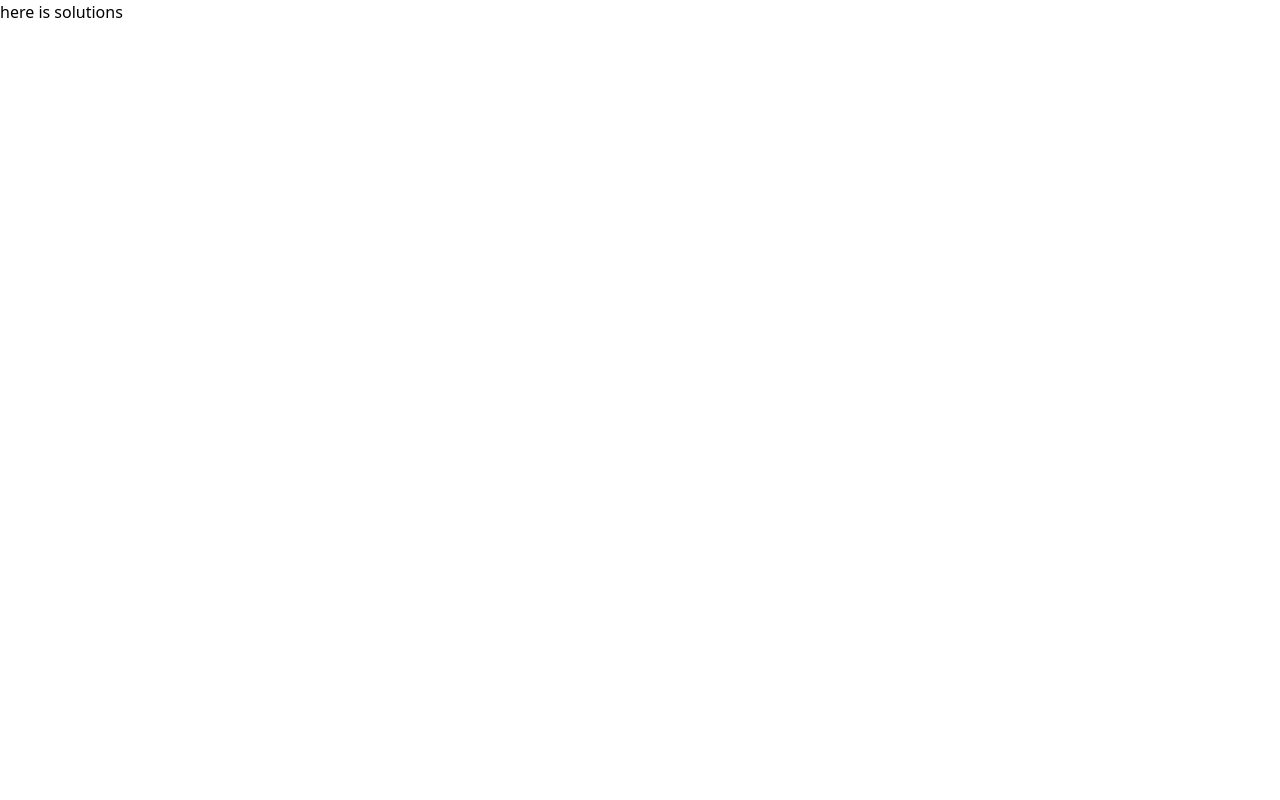
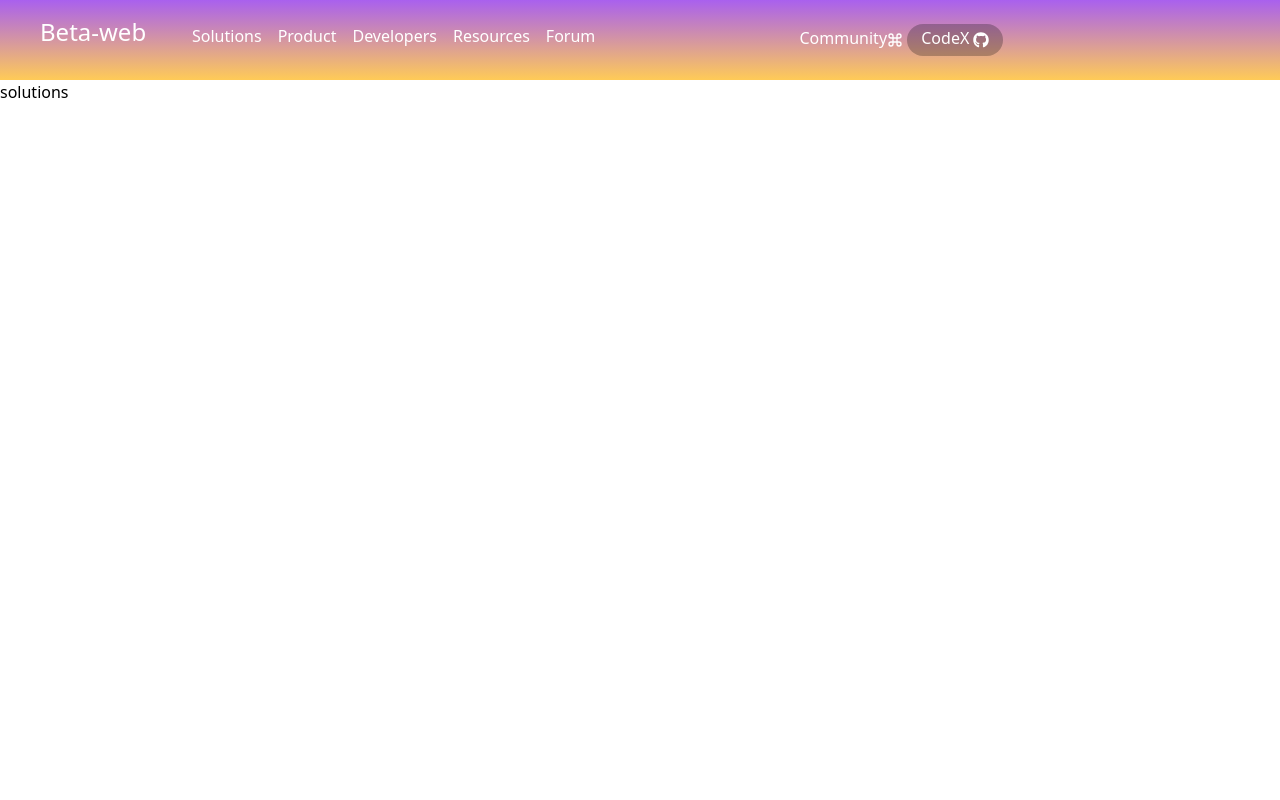
Before and after one commit to cs60apa/Beta-Web, a React (Vite) app: page /solutions in a window 1280 px wide. Shown: the top 800 px of the page. Built offline with nearby package versions, Linux system fonts and the light colour scheme.

Commit message:
added a layout for the pages

```diff
--- /dev/null
+++ b/src/Layout.jsx
@@ -0,0 +1,17 @@
+import React from "react";
+import Navbar from "./components/Navbar.jsx";
+import Footer from "./components/Footer.jsx";
+
+function Layout({ children }) {
+  return (
+    <div>
+      <div className=" bg-gradient-to-b from-[#a960ee] to-[#ffcb57] w-full h-20">
+        <Navbar />
+      </div>
+      <div className="min-h-screen">{children}</div>
+      <Footer />
+    </div>
+  );
+}
+
+export default Layout;
--- a/src/Solutions.jsx
+++ b/src/Solutions.jsx
@@ -2,7 +2,9 @@ import React from "react";
 
 function Solutions() {
     return(
-        <div>here is solutions</div>
+        <div>
+            <p>solutions</p>
+        </div>
     );
 }
 export default Solutions;
--- a/src/components/Navbar.jsx
+++ b/src/components/Navbar.jsx
@@ -15,7 +15,7 @@ function Navbar() {
   };
 
   return (
-    <div className="absolute md:mx-10 lg:mx-40 text-white">
+    <div className="absolute md:px-10 lg:px-40 text-white">
       {/*<img src="/assets/logo.png" alt="Logo" className="h-10 md:mr-10" />*/}
       <div className="hidden md:flex mt-4 md:flex-row space-x-10 lg:space-x-5">
         <div className="flex h-fit lg:w-32 w-28 lg:mr-5">
--- a/src/main.jsx
+++ b/src/main.jsx
@@ -3,6 +3,7 @@ import ReactDOM from 'react-dom/client'
 import App from './App.jsx'
 import './index.css'
 import { BrowserRouter, Routes, Route } from 'react-router-dom';
+import Layout from './Layout';
 import Contact from './Contact.jsx';
 import Solutions from './Solutions.jsx';
 import Product from './Product.jsx';
@@ -14,11 +15,11 @@ ReactDOM.createRoot(document.getElementById('root')).render(
     <BrowserRouter>
       <Routes>
         <Route path="/" element={<App />} />
-        <Route path="/contact" element={<Contact />} />
-        <Route path="/solutions" element={<Solutions />} />
-        <Route path="/product" element={<Product />} />
-        <Route path="/developers" element={<Developers />} />
-        <Route path="/resources" element={<Resources />} />
+        <Route path="/contact" element={<Layout><Contact /></Layout>} />
+        <Route path="/solutions" element={<Layout><Solutions /></Layout>} />
+        <Route path="/product" element={<Layout><Product /></Layout>} />
+        <Route path="/developers" element={<Layout><Developers /></Layout>} />
+        <Route path="/resources" element={<Layout><Resources /></Layout>} />
       </Routes>
     </BrowserRouter>
   </React.StrictMode>,
```
